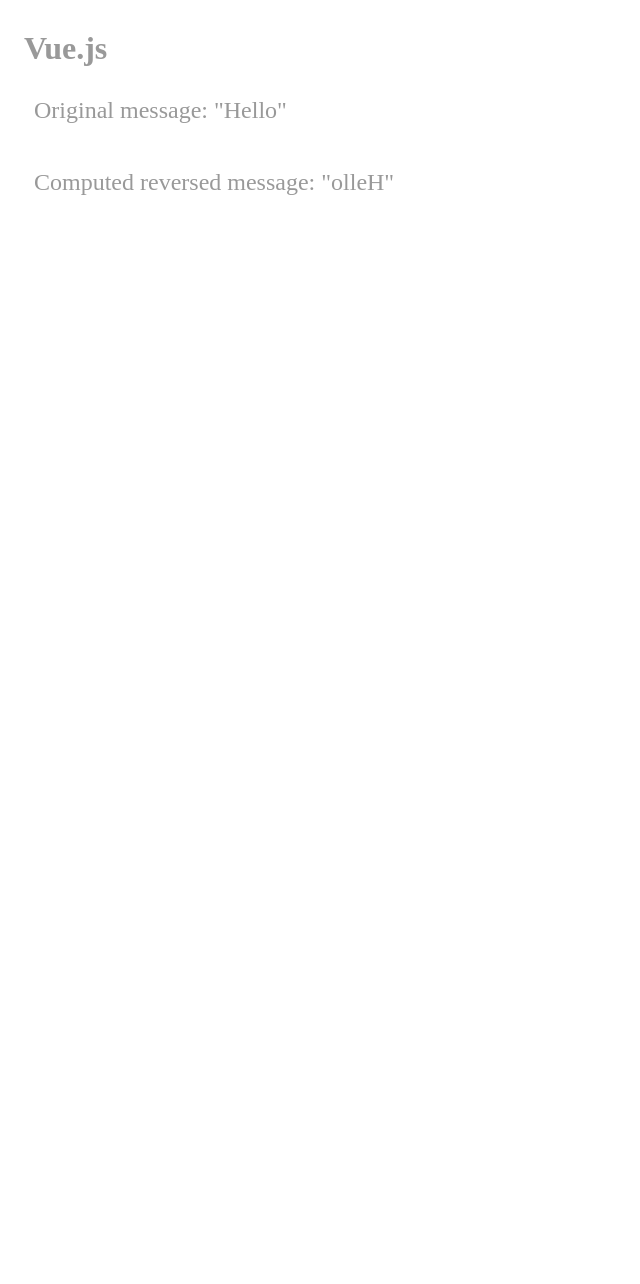
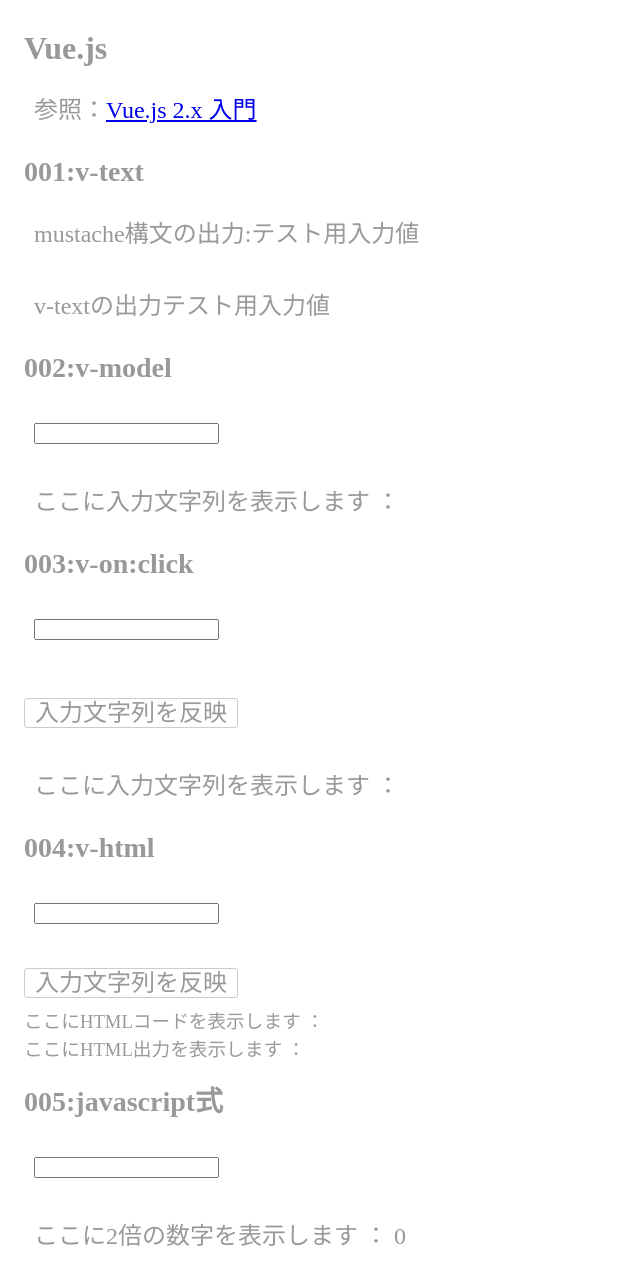
Before and after one commit to biz-nakashima001/htdocs, a plain HTML site: page vue/index.html in a window 1280 px wide. Shown: the whole page, without its empty margins (0-640 px from the left). Before the commit the page ends 800 px from the top, so only its background shows below. Drawn offline with nearby package versions, Linux system fonts and the light colour scheme.

Commit message:
Qiitaサイトで入門中
https://qiita.com/sekiyaeiji/items/f1df5d9d4c8a147eed77

```diff
--- a/vue/index.html
+++ b/vue/index.html
@@ -1,17 +1,43 @@
 <!DOCTYPE html>
-<html>
+<html lang="ja">
 <head>
-	<title>Hello</title>
+	<meta charset="utf-8">
+	<title>vue</title>
+	<link rel="stylesheet" href="style.css"></link>
 	<script src="https://cdn.jsdelivr.net/npm/vue/dist/vue.js"></script>
 	<script src="main.js"></script>
-	<link rel="stylesheet" href="style.css"></link>
 </head>
 
 <body onload="initial();">
 	<h1>Vue.js</h1>
-	<div id="example">
-  <p>Original message: "{{ message }}"</p>
-  <p>Computed reversed message: "{{ reversedMessage }}"</p>
-</div>
+	<p>参照：<a href="https://qiita.com/sekiyaeiji/items/f1df5d9d4c8a147eed77">Vue.js 2.x 入門</a></p>
+	<div id="component01">
+		<h2>001:v-text</h2>
+		<p>mustache構文の出力:{{text}}</p>
+		<p>v-textの出力<span v-text="text"></span>
+	</div>
+	<div id="component02">
+		<h2>002:v-model</h2>
+    <p><input v-model="text" type="text"></p>
+    <p>ここに入力文字列を表示します ： {{ text }}</p>
+	</div>
+	<div id="component03">
+		<h2>003:v-on:click</h2>
+    <p><input v-model="input" type="text"></p>
+    <p v-on:click="output" class="button mb10">入力文字列を反映</p>
+    <p>ここに入力文字列を表示します ： {{ text }}</p>
+	</div>
+	<div id="component04">
+		<h2>004:v-html</h2>
+    <p class="mb10"><input v-model="input" type="text"></p>
+    <p v-on:click="output" class="button mb10">入力文字列を反映</p>
+    <div>ここにHTMLコードを表示します ： {{ html }}</div>
+    <div>ここにHTML出力を表示します ： <span v-html="html"></span></div>
+	</div>
+	<div id="component05">
+		<h2>005:javascript式</h2>
+    <p><input v-model="number" type="number"></p>
+    <p>ここに2倍の数字を表示します ： {{ number * 2 }}</p>
+	</div>
 </body>
 </html>
--- a/vue/main.js
+++ b/vue/main.js
@@ -1,14 +1,49 @@
 function initial(){
+	new Vue({
+		el: '#component01',
+		data:{
+			text: 'テスト用入力値'
+		}
+	});
 
 	new Vue({
-	  el: '#example',
+	  el: '#component02',
 	  data: {
-	    message: 'Hello'
+	    text: ''
+	  }
+	});
+
+	new Vue({
+	  el: '#component03',
+	  data: {
+	    input: '',
+	    text: ''
 	  },
-		computed: {
-  		reversedMessage: function () {
-    		return this.message.split('').reverse().join('')
-  		}
-		}
-	})
+	  methods: {
+	    output: function () {
+	      this.text = this.input;
+	    }
+	  }
+	});
+
+	new Vue({
+	  el: '#component04',
+	  data: {
+	    input: '',
+	    html: ''
+	  },
+	  methods: {
+	    output: function () {
+	      this.html = '<span style="color: #fc0;">' + this.input + '</span>';
+	    }
+	  }
+	});
+
+	new Vue({
+	  el: '#component05',
+	  data: {
+	    number: ''
+	  }
+	});
+
 }
--- a/vue/style.css
+++ b/vue/style.css
@@ -11,3 +11,17 @@ p {
 	font-size:18pt;
 	padding:10px;
 }
+.mb0 {margin-bottom: 0px;}
+.mb5 {margin-bottom: 5px;}
+.mb10 {margin-bottom: 10px;}
+.mb15 {margin-bottom: 15px;}
+.mb20 {margin-bottom: 20px;}
+.mb30 {margin-bottom: 30px;}
+
+.button {
+  display: inline-block;
+  padding: 0px 10px;
+  border: 1px solid #ccc;
+  border-radius: 3px;
+  cursor: pointer;
+}
```
